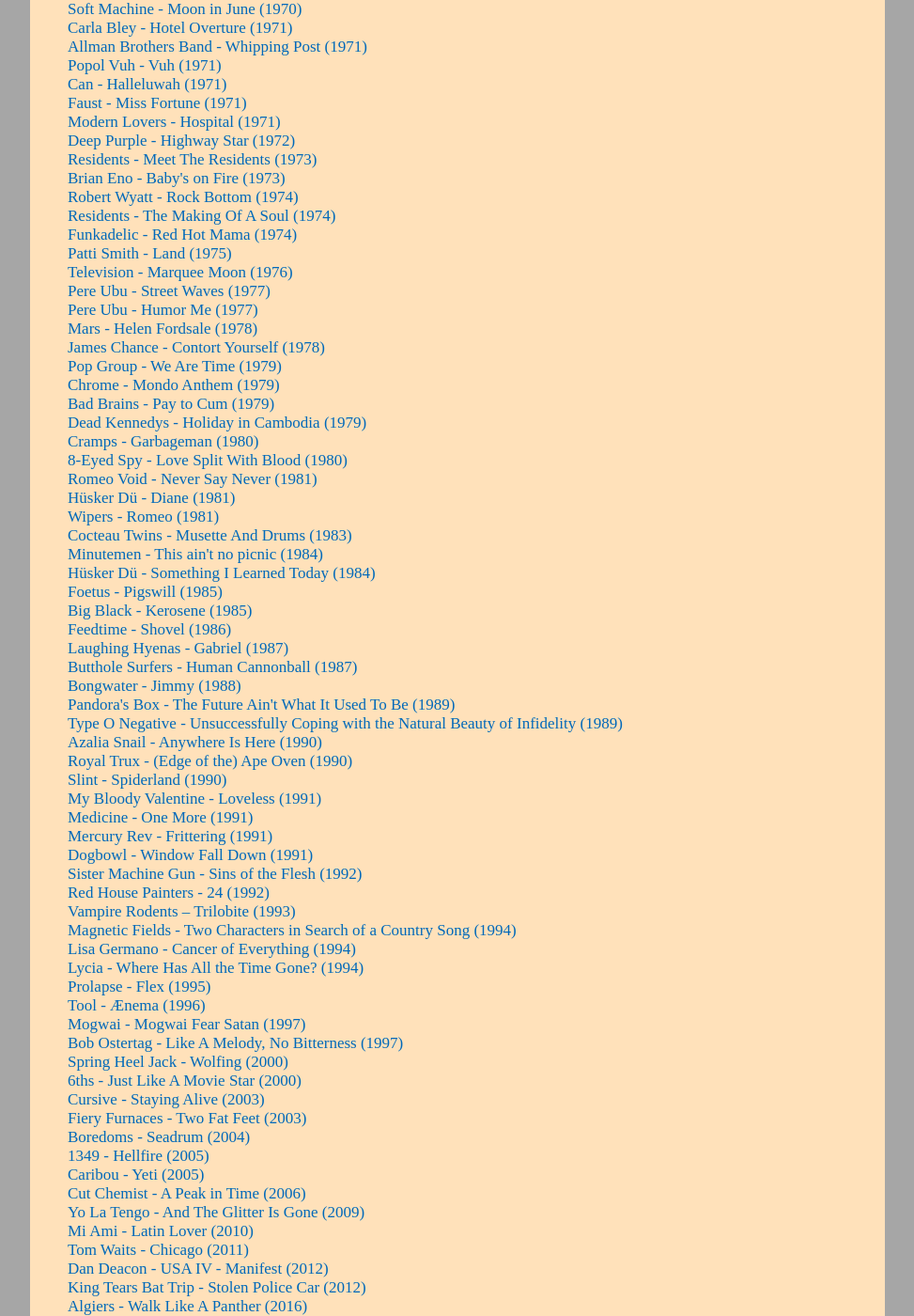
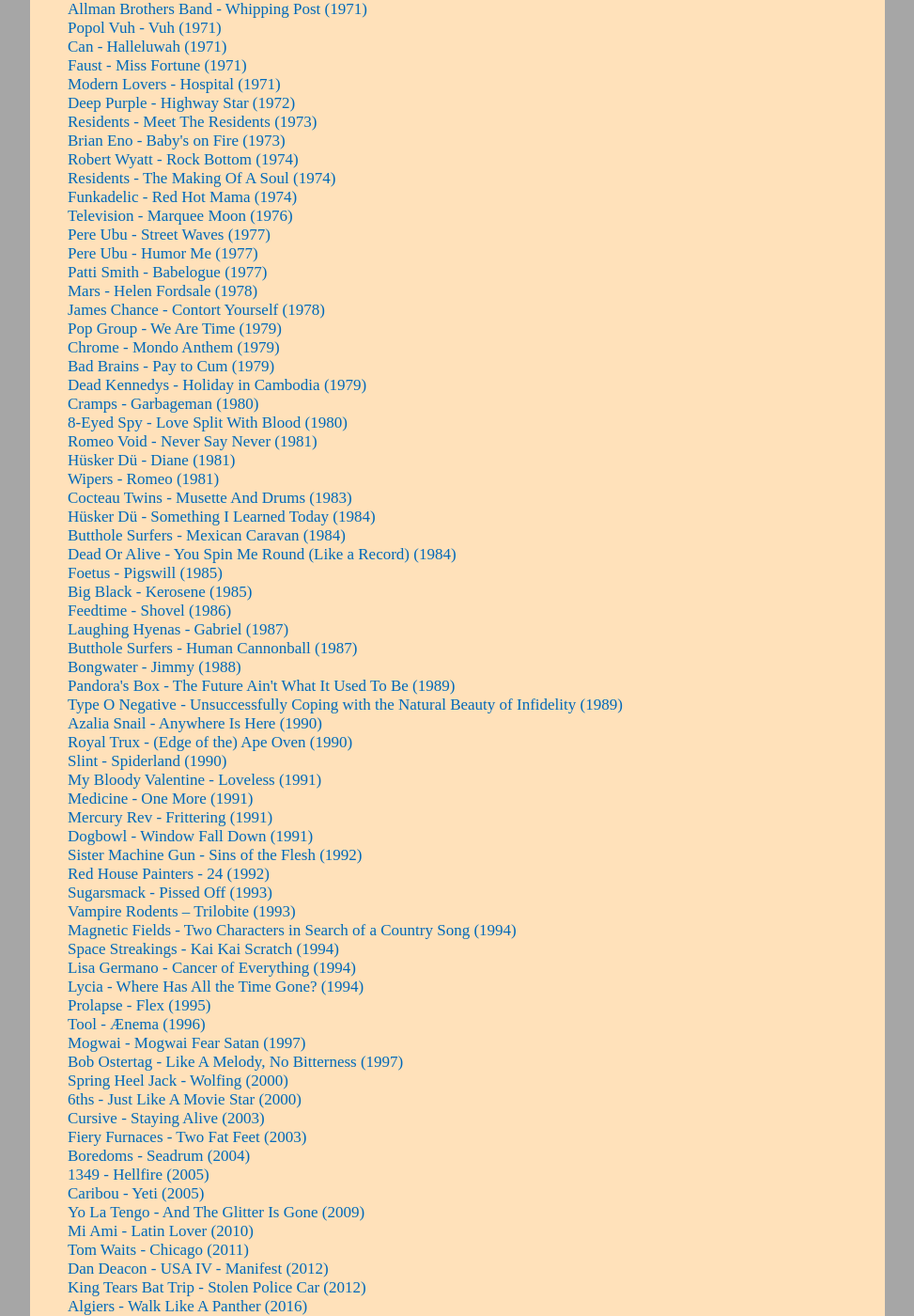
Before and after one commit to witbag/witbag.github.io, a Jekyll site: the page built from inspiration/index.html, in a window 1280 px wide and 1400 px high, scrolled down 1064 px. Shown: the whole window at 94% size, without its empty margins (153-1126 px from the left). Built offline with Jekyll 4.4.1, drawn with Linux system fonts in a browser that asks for light colours; some of the changed text lies outside the part shown.

Commit message:
Update index.html

```diff
--- a/inspiration/index.html
+++ b/inspiration/index.html
@@ -66,15 +64,15 @@
 <a href="https://www.youtube.com/watch?v=agCX2RQWN44&list=PLiN-7mukU_RGeUH0dtrx72FMM_ivXGmgJ" target=_blank>Robert Wyatt - Rock Bottom (1974)</a><br>
 <a href="https://www.youtube.com/watch?v=5OlrMT2gWWY" target=_blank>Residents - The Making Of A Soul (1974)</a><br>
 <a href="https://www.youtube.com/watch?v=ygUsrOC2PrI" target=_blank>Funkadelic - Red Hot Mama (1974)</a><br>
-<a href="https://www.youtube.com/watch?v=cSk6jfln84A" target=_blank>Patti Smith - Land (1975)</a><br>
 <a href="https://www.youtube.com/watch?v=jlbunmCbTBA" target=_blank>Television - Marquee Moon (1976)</a><br>
 <a href="https://www.youtube.com/watch?v=mk1sqOpPn3E" target=_blank>Pere Ubu - Street Waves (1977)</a><br>
 <a href="https://www.youtube.com/watch?v=vqNUVhGYJ0k" target=_blank>Pere Ubu - Humor Me (1977)</a><br>
+<a href="https://www.youtube.com/watch?v=fRDh_cB3PoY" target=_blank>Patti Smith - Babelogue (1977)</a><br>
 <a href="https://www.youtube.com/watch?v=NYxa9v1jk94" target=_blank>Mars - Helen Fordsale (1978)</a><br>
 <a href="https://www.youtube.com/watch?v=_wcn6PCGPN4" target=_blank>James Chance - Contort Yourself (1978)</a><br>
 <a href="https://www.youtube.com/watch?v=okG8mlvAKT8" target=_blank>Pop Group - We Are Time (1979)</a><br>
 <a href="https://www.youtube.com/watch?v=QMZRE54CaSc" target=_blank>Chrome - Mondo Anthem (1979)</a><br>
-<a href="https://www.youtube.com/watch?v=h0qJu4q8yd8" target=_blank>Bad Brains - Pay to Cum (1979)</a><br>
+<a href="https://www.youtube.com/watch?v=Y7hovFF6xog" target=_blank>Bad Brains - Pay to Cum (1979)</a><br>
 <a href="https://www.youtube.com/watch?v=-KTsXHXMkJA" target=_blank>Dead Kennedys - Holiday in Cambodia (1979)</a><br>
 <a href="https://www.youtube.com/watch?v=0N2-jV189Zs" target=_blank>Cramps - Garbageman (1980)</a><br>
 <a href="https://www.youtube.com/watch?v=NVH8EsJvlPw" target=_blank>8-Eyed Spy - Love Split With Blood (1980)</a><br>
@@ -82,8 +80,9 @@
 <a href="https://www.youtube.com/watch?v=wqnvmlGeCKk" target=_blank>Hüsker Dü - Diane (1981)</a><br>
 <a href="https://www.youtube.com/watch?v=31K-fTFurpI" target=_blank>Wipers - Romeo (1981)</a><br>
 <a href="https://www.youtube.com/watch?v=ND1J78xmTCI" target=_blank>Cocteau Twins - Musette And Drums (1983)</a><br>
-<a href="https://www.youtube.com/watch?v=YGCTZQV-6nQ" target=_blank>Minutemen - This ain't no picnic (1984)</a><br>
 <a href="https://www.youtube.com/watch?v=EQfrHkjvx6g" target=_blank>Hüsker Dü - Something I Learned Today (1984)</a><br>
+<a href="https://www.youtube.com/watch?v=BlleUsuRpA4" target=_blank>Butthole Surfers - Mexican Caravan (1984)</a><br>
+<a href="https://www.youtube.com/watch?v=PGNiXGX2nLU" target=_blank>Dead Or Alive - You Spin Me Round (Like a Record) (1984)</a><br>
 <a href="https://www.youtube.com/watch?v=dHkN07R-shQ" target=_blank>Foetus - Pigswill (1985)</a><br>
 <a href="https://www.youtube.com/watch?v=EXV6EmSBULY" target=_blank>Big Black - Kerosene (1985)</a><br>
 <a href="https://www.youtube.com/watch?v=g8VHDAKrYHM" target=_blank>Feedtime - Shovel (1986)</a><br>
@@ -101,8 +100,10 @@
 <a href="https://www.youtube.com/watch?v=zMSnfDJCJRM" target=_blank>Dogbowl - Window Fall Down (1991)</a><br>
 <a href="https://www.youtube.com/watch?v=7p5C2auZL6Q" target=_blank>Sister Machine Gun - Sins of the Flesh (1992)</a><br>
 <a href="https://www.youtube.com/watch?v=VuQKfAjNOcw" target=_blank>Red House Painters - 24 (1992)</a><br>
+<a href="https://www.youtube.com/watch?v=hBKaZQjz0hw" target=_blank>Sugarsmack - Pissed Off (1993)</a><br>
 <a href="https://www.youtube.com/watch?v=bgEguXW3pSs" target=_blank>Vampire Rodents – Trilobite (1993)</a><br>
 <a href="https://www.youtube.com/watch?v=CszGL2chT-U" target=_blank>Magnetic Fields - Two Characters in Search of a Country Song (1994)</a><br>
+<a href="https://www.youtube.com/watch?v=xT9je0yg5o0" target=_blank>Space Streakings - Kai Kai Scratch (1994)</a><br>
 <a href="https://www.youtube.com/watch?v=mbZDVMZpKHA" target=_blank>Lisa Germano - Cancer of Everything (1994)</a><br>
 <a href="https://www.youtube.com/watch?v=lSQsNmlg3HQ" target=_blank>Lycia - Where Has All the Time Gone? (1994)</a><br>
 <a href="https://www.youtube.com/watch?v=ydlwC5mi00E" target=_blank>Prolapse - Flex (1995)</a><br>
@@ -116,7 +117,6 @@
 <a href="https://www.youtube.com/watch?v=J0rXbNspWMI" target=_blank>Boredoms - Seadrum (2004)</a><br>
 <a href="https://www.youtube.com/watch?v=0I_HNg-rNC0" target=_blank>1349 - Hellfire (2005)</a><br>
 <a href="https://www.youtube.com/watch?v=pw7rMsifJuY" target=_blank>Caribou - Yeti (2005)</a><br>
-<a href="https://www.youtube.com/watch?v=QT3GXm7HoXI" target=_blank>Cut Chemist - A Peak in Time (2006)</a><br>
 <a href="https://www.youtube.com/watch?v=gYF4wbyrNyY" target=_blank>Yo La Tengo - And The Glitter Is Gone (2009)</a><br>
 <a href="https://www.youtube.com/watch?v=Ci4naK0j7CM" target=_blank>Mi Ami - Latin Lover (2010)</a><br>
 <a href="https://www.youtube.com/watch?v=QAjtkyGVDxc" target=_blank>Tom Waits - Chicago (2011)</a><br>
```
Also changed, not shown: other parts of inspiration/index.html (+2 -4 lines).
